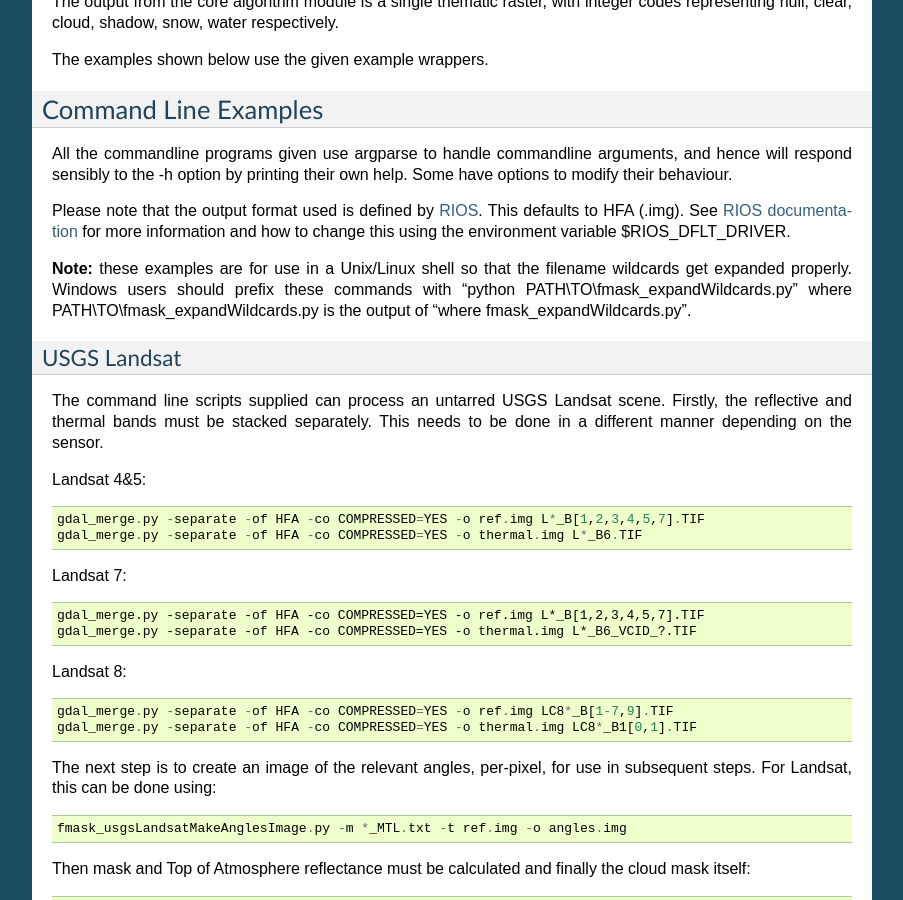
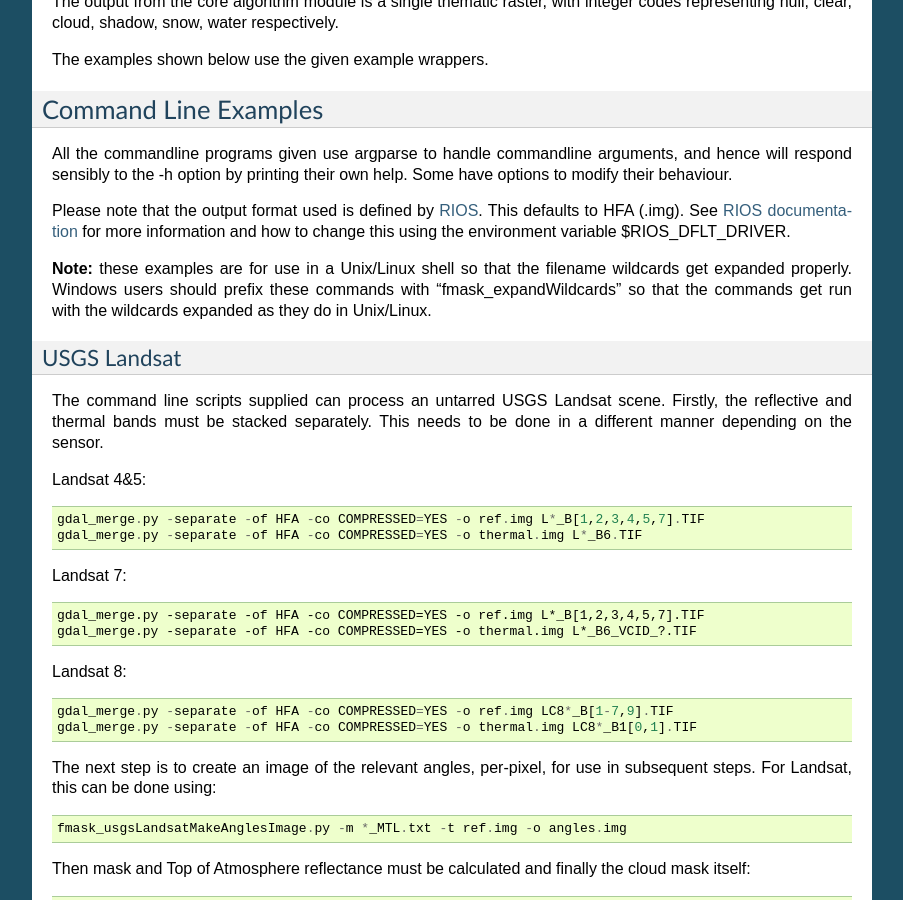
Before and after one commit to ubarsc/python-fmask, a Sphinx documentation site: the page built from doc/source/index.rst, in a window 1280 px wide and 900 px high, scrolled down 852 px. Shown: the whole window, without its empty margins (198-1101 px from the left). Built offline with Sphinx 7.4.7, drawn with Linux system fonts in a browser that asks for light colours; formulas are drawn with MathJax 3.

Commit message:
tidy up expanding of wildcards on Windows with new helper .bat file

```diff
--- a/doc/source/index.rst
+++ b/doc/source/index.rst
@@ -64,8 +64,8 @@ See `RIOS documentation <http://rioshome.org/rios_imagewriter.html#rios.imagewri
 for more information and how to change this using the environment variable $RIOS_DFLT_DRIVER.
 
 **Note:** these examples are for use in a Unix/Linux shell so that the filename wildcards
-get expanded properly. Windows users should prefix these commands with "python PATH\\TO\\fmask_expandWildcards.py" where
-PATH\\TO\\fmask_expandWildcards.py is the output of "where fmask_expandWildcards.py".
+get expanded properly. Windows users should prefix these commands with "fmask_expandWildcards" so that
+the commands get run with the wildcards expanded as they do in Unix/Linux.
 
 USGS Landsat
 ^^^^^^^^^^^^
```
Also changed, not shown: setup.py (+7 -1 lines), 1 other file.
